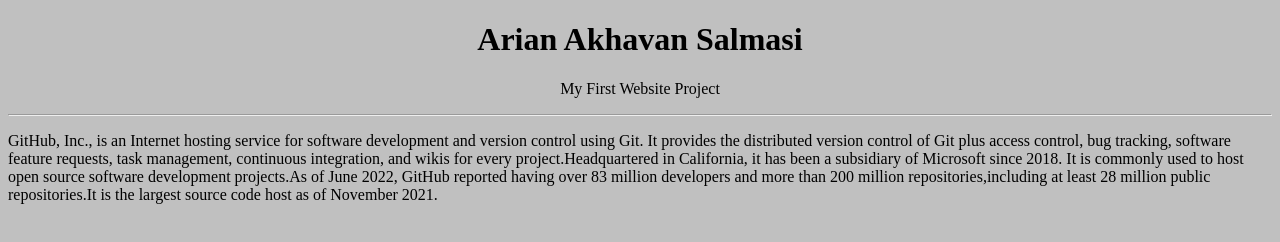
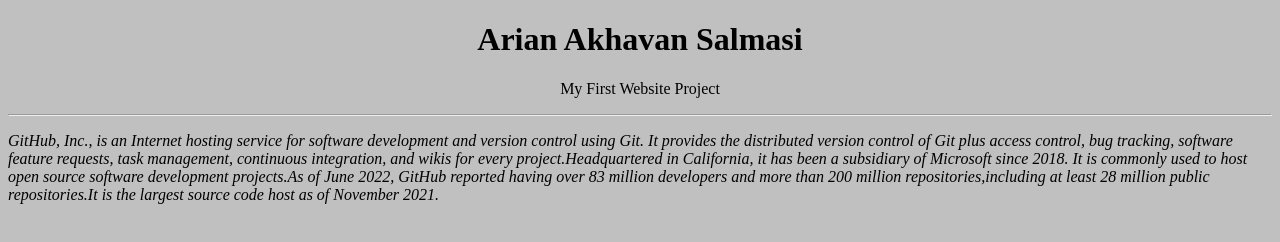
Before and after one commit to Arian-Akhavan/Arian-Akhavan.github.io, a plain HTML site: page index.html in a window 1280 px wide. Drawn offline with Linux system fonts and the light colour scheme.

Commit message:
Update index.html

```diff
--- a/index.html
+++ b/index.html
@@ -7,9 +7,9 @@
     <h1 style="color:black ; text-align:center"> Arian Akhavan Salmasi </h1>
     <p style="color:black ; text-align:center">My First Website Project</p>
     <hr>
-    <p style="text-align:left;">GitHub, Inc., is an Internet hosting service for software development and version control using Git. It provides the distributed version control of Git plus access control, bug tracking, software feature requests, task management, continuous integration, and wikis for every project.Headquartered in California, it has been a subsidiary of Microsoft since 2018.
+    <p style="text-align:left;"><i> GitHub, Inc., is an Internet hosting service for software development and version control using Git. It provides the distributed version control of Git plus access control, bug tracking, software feature requests, task management, continuous integration, and wikis for every project.Headquartered in California, it has been a subsidiary of Microsoft since 2018.
 
-It is commonly used to host open source software development projects.As of June 2022, GitHub reported having over 83 million developers and more than 200 million repositories,including at least 28 million public repositories.It is the largest source code host as of November 2021. </p>
+It is commonly used to host open source software development projects.As of June 2022, GitHub reported having over 83 million developers and more than 200 million repositories,including at least 28 million public repositories.It is the largest source code host as of November 2021. </p></b>
 
   </body>
 
```
